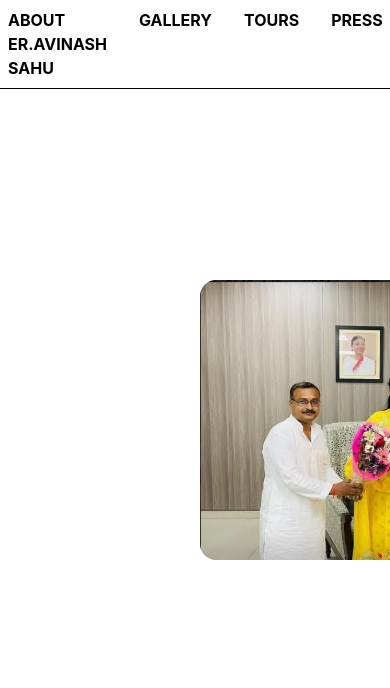
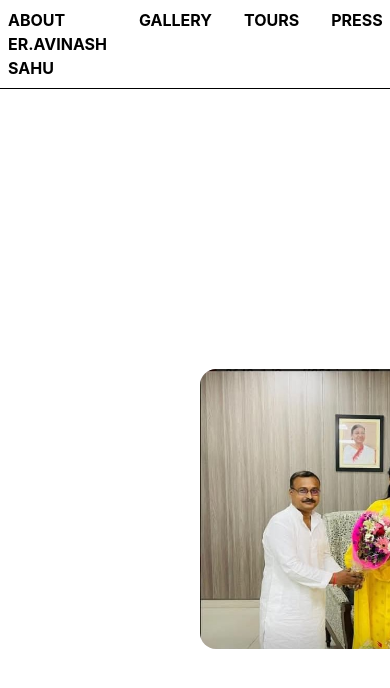
Before and after one commit to abhijeetpratapsahu-dev/gallery, a React (Vite) app: page / in a window 390 px wide. Shown: the top 688 px of the page. Built offline with nearby package versions, Linux system fonts and the light colour scheme.

Commit message:
updated website

```diff
--- a/src/Component/Navbar/Nav.jsx
+++ b/src/Component/Navbar/Nav.jsx
@@ -27,7 +27,7 @@ const Nav = () => {
 
         <div className="absolute left-276 top-1.5">
           <input className="w-50 px-1 border-b border-black" type="search" placeholder="Search" onChange={(e) => setSearch(e.target.value)} onKeyDown={handleKeyDown}/>
-          <div className='cursor-pointer absolute left-[210px] top-[2px] hover:text-red-500'>
+          <div className='cursor-pointer absolute left-[210px] top-[2px] hover:text-red-800'>
             <Search />
           </div>
         </div>
--- a/src/Home.jsx
+++ b/src/Home.jsx
@@ -4,13 +4,13 @@ import Iq from './Component/Navbar/Img/img'
 
 const Home = () => {
   return (
-    <>
+    <div className='bg-white min-h-full min-w-full text-black relative'>
       <Bann />
-      <div className='w-full max-w-7xl mx-auto p-4 flex flex-col md:flex-row gap-6 items-start'>
+      <div className='w-full h-full max-w-7xl mx-auto p-4 flex flex-col md:flex-row gap-6 items-start'>
         <Left />
         <Iq />
       </div>
-    </>
+    </div>
   )
 }
 
```
